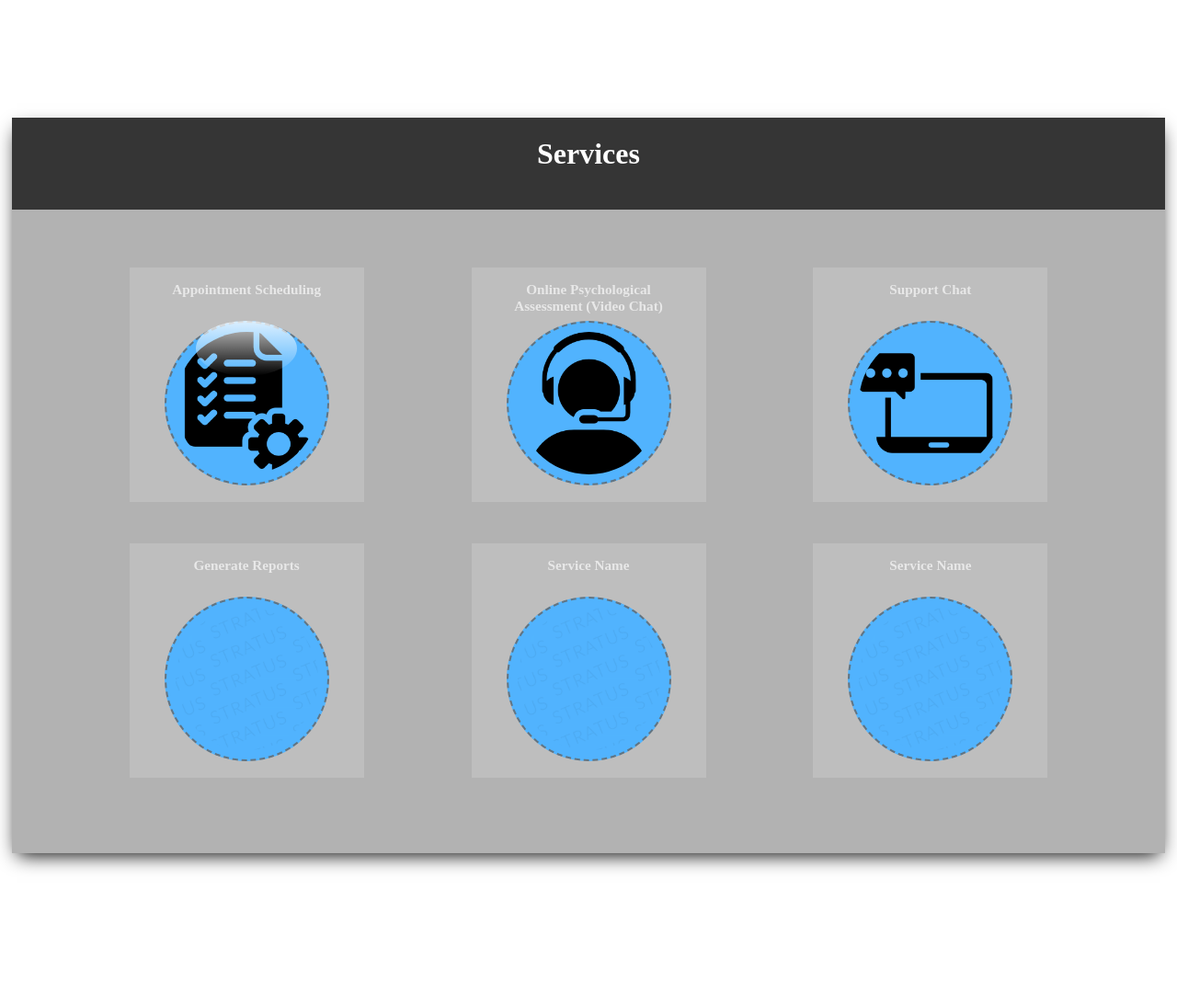
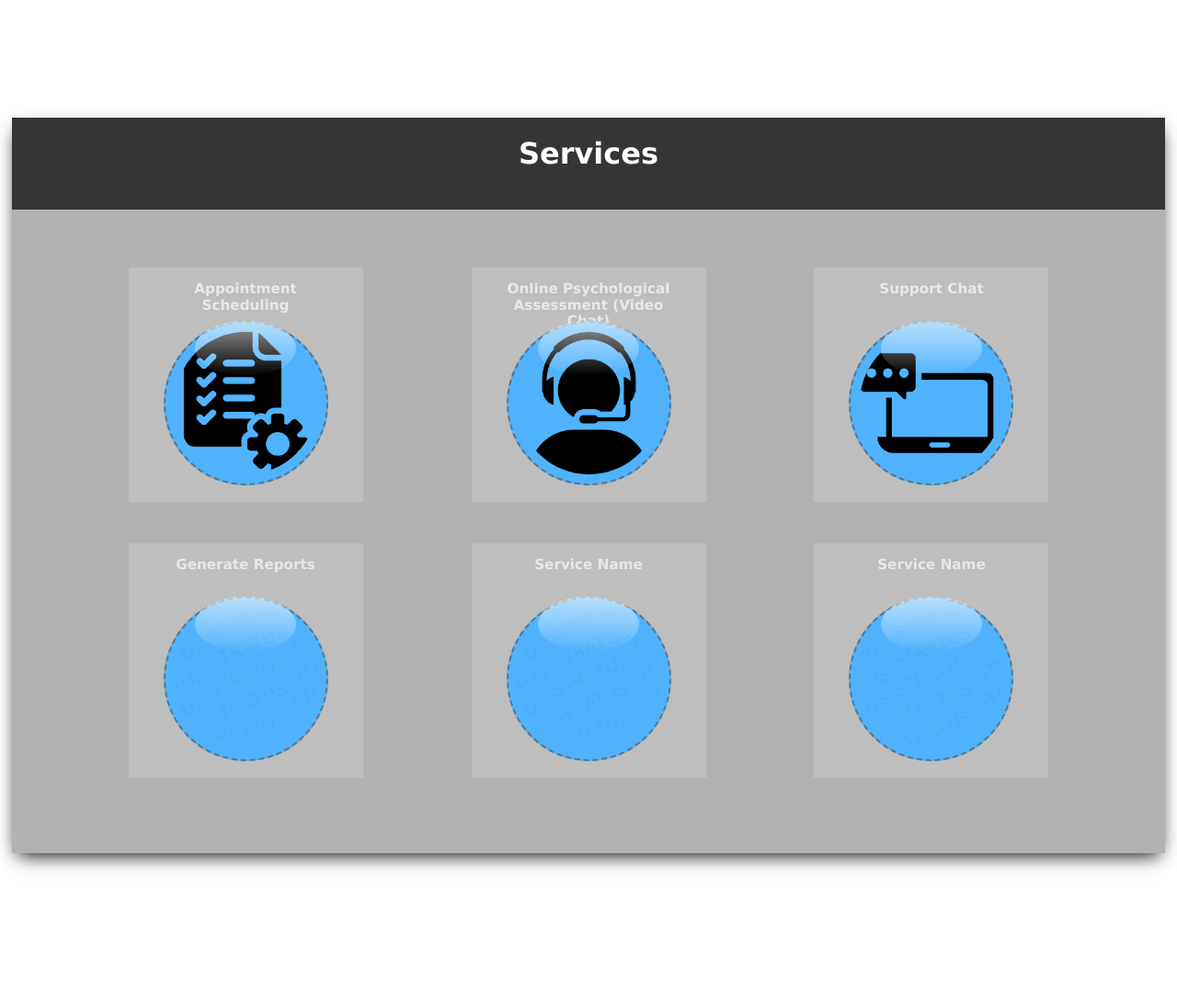
Before and after one commit to bengayanilo/PSPS, a PHP site: page /services.php in a window 1280 px wide. Shown: the whole page at 92% size. Run offline with PHP 8.4, Linux system fonts and the light colour scheme; some libraries are stand-ins or nearby versions.

Commit message:
change is coming

```diff
--- a/css/home.css
+++ b/css/home.css
@@ -3,6 +3,7 @@ html {
 	background-repeat: no-repeat;
 	background-attachment: fixed;
 	transition: .5s ease;
+	font-family: "Lucida Sans Unicode";
 }
 
 body {
@@ -10,7 +11,7 @@ body {
 }
 
 .below-top-bar {
-	overflow: auto;
+	overflow-y: scroll;
 	position: absolute;
 	top: 8.5%;
 	bottom: 0;
@@ -193,5 +194,5 @@ body {
 }
 
 #SServices {
-	clear: left;
+	/*clear: left;*/
 }
--- a/css/services.css
+++ b/css/services.css
@@ -115,17 +115,18 @@
 }
 
 .glow {
-	padding: 0 5px 0px 5px;
-	width: 100px;
+	/*padding: 0 5px 0 5px;*/
+	width: 110px;
 	height: 60px;
-	top: 0;
+	/*top: 0;*/
 	right: 0;
-	bottom: 10;
+	/*bottom: 0;*/
 	left: 0;
 	position: absolute;
 	margin: auto;
-	background: linear-gradient(rgba(255,255,255,0.8),rgba(0,0,0,0));
-	border-radius: 50%;
+	background-color: pink;
+	background: linear-gradient(rgba(255,255,255,0.6),rgba(0,0,0,0));
+	border-radius: 50%;*/
 }
 
 .glow p {
--- a/html/home.php
+++ b/html/home.php
@@ -13,7 +13,7 @@
 <script src="https://ajax.googleapis.com/ajax/libs/jquery/3.2.1/jquery.min.js"></script>
 <script src="../js/slideshow.js"></script>
 <script src="../js/home.js"></script>
-<div id="container">
+<!--<div id="container">-->
 <!--Topbar-->
 	<div id="top-bar">
 	<?php include("../html/topbar.php"); ?>
@@ -76,6 +76,6 @@ scrolling="yes" frameborder="0" style="margin-bottom: 25px; margin-left: 25px; b
 </div>-->
 
 </div>
-</div>
+<!--</div>-->
 </body>
 </html>
--- a/html/services.php
+++ b/html/services.php
@@ -48,6 +48,9 @@
 <h3>Online Psychological Assessment (Video Chat)</h3>
 </div>
 <div class = "overlayDiv">
+<div class = "glow">
+<p>a</a>
+</div>
 <div class = "imageFill">
 <img class = "imgbtn" src = "..//images/002-support-4.png">
 </div>
@@ -62,6 +65,9 @@
 <h3>Support Chat</h3>
 </div>
 <div class = "overlayDiv">
+<div class = "glow">
+<p>a</a>
+</div>
 <div class = "imageFill">
 <img class = "imgbtn" src = "..//images/005-chat.png">
 </div>
@@ -80,6 +86,9 @@
 <h3>Generate Reports</h3>
 </div>
 <div class = "overlayDiv">
+<div class = "glow">
+<p>a</a>
+</div>
 <div class = "imageFill">
 <img class = "imgbtn" src = "..//images/900x900placeholder.png">
 </div>
@@ -94,6 +103,9 @@
 <h3>Service Name</h3>
 </div>
 <div class = "overlayDiv">
+<div class = "glow">
+<p>a</a>
+</div>
 <div class = "imageFill">
 <img class = "imgbtn" src = "..//images/900x900placeholder.png">
 </div>
@@ -108,6 +120,9 @@
 <h3>Service Name</h3>
 </div>
 <div class = "overlayDiv">
+<div class = "glow">
+<p>a</a>
+</div>
 <div class = "imageFill">
 <img class = "imgbtn" src = "..//images/900x900placeholder.png">
 </div>
--- a/html/topbar.php
+++ b/html/topbar.php
@@ -10,6 +10,7 @@
 	<link rel="icon" href="../images/logo.png">
 	</head>
 	<body>
+	<script src="../js/home.js"></script>
 	<div id="top-bar">												<!--top bar-->
 		<div class="fixed-width">
 
@@ -33,7 +34,7 @@
 						<a href="home.php" rel="">Home</a>
 					</li>
 					<li id="news">
-						<a href = "#SNews" rel="">News</a>
+						<a href = "#SNews" id = "ANews">News</a>
 					</li>
 					<li id="services">
 						<a href = "#SServices" rel="">Services</a>
```
Also changed, not shown: js/home.js (+14 -63 lines).
